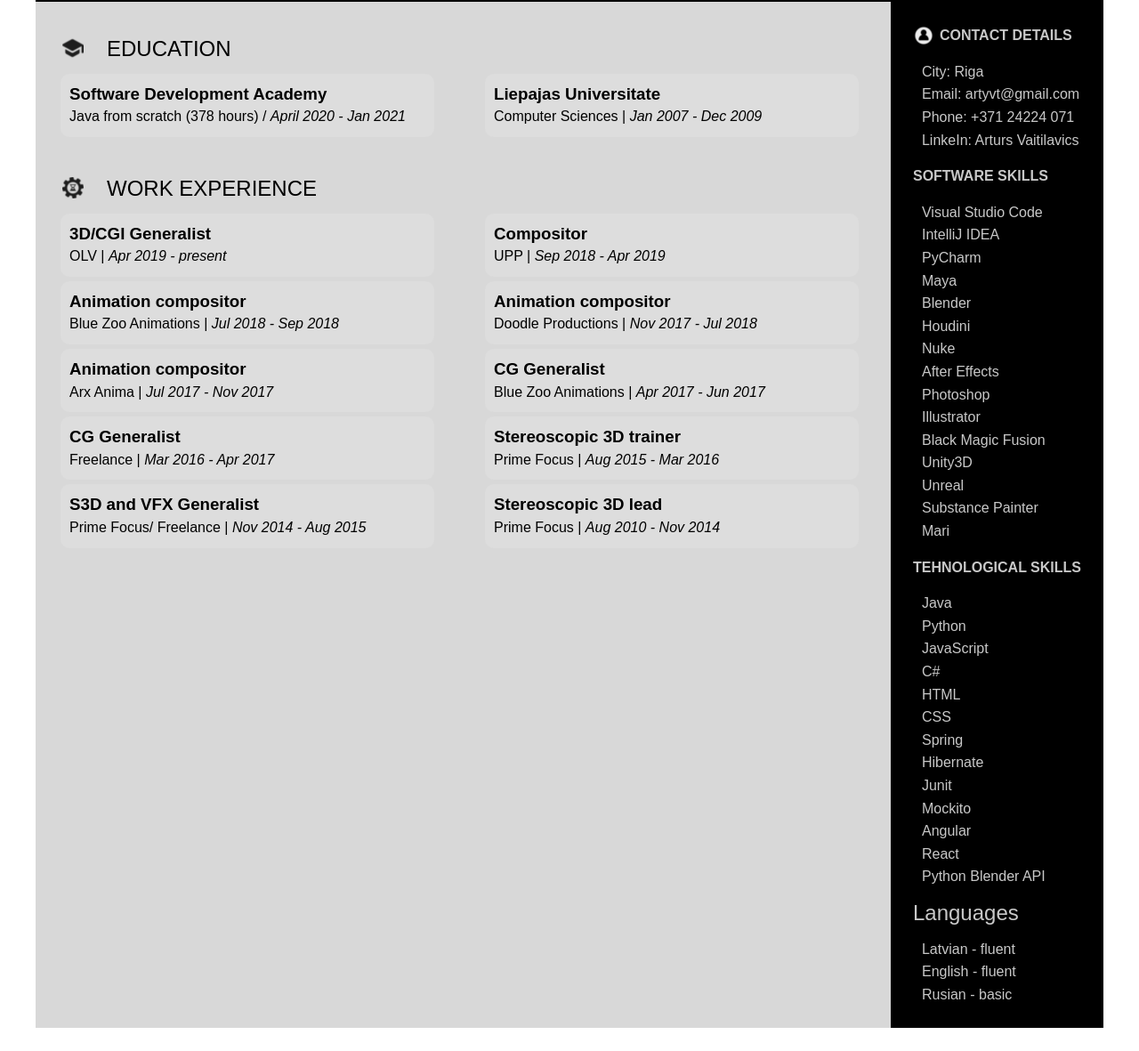
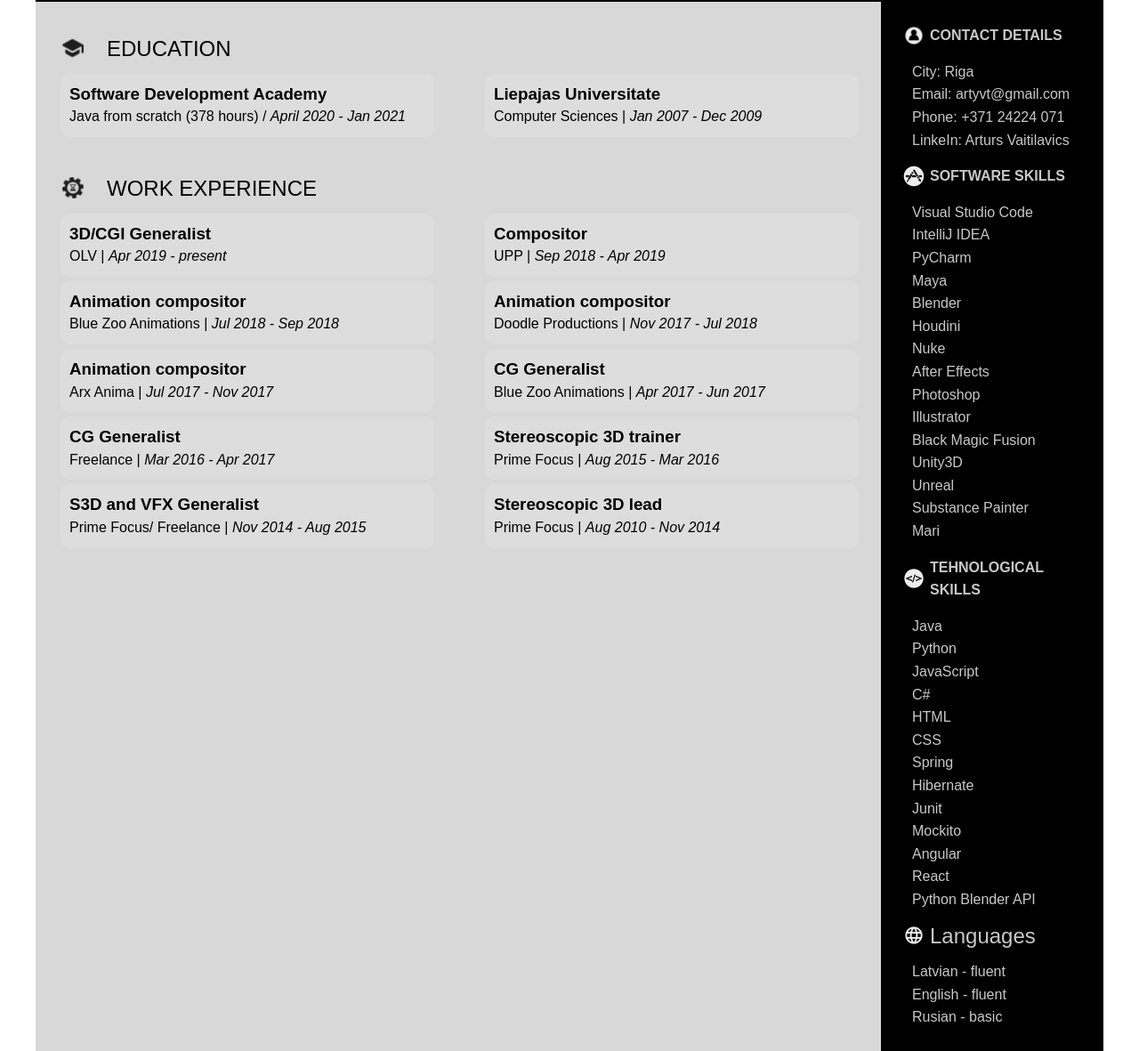
Before and after one commit to artursvaitilavics/artursvaitilavics.github.io, a plain HTML site: page cv-with-css.html in a window 1280 px wide. Shown: the part 261-1442 px from the top of the page at 89% size. Before the commit the page ends 1416 px from the top, so only its background shows below. Drawn offline with Linux system fonts and the light colour scheme.

Commit message:
DONE - final visual touches to html + css page

```diff
--- a/cv-with-css.html
+++ b/cv-with-css.html
@@ -139,7 +139,8 @@
             <div class="hist-container">
               <h3>CG Generalist</h3>
               <p>Freelance | <i>Mar 2016 - Apr 2017</i></p>
-            </div>
+              </div>
+
           </a>
             <a href="pages/css_web/PrimeFocus_01.html" target="_blank">
             <div class="hist-container">
@@ -171,22 +172,21 @@
             <h2 class="containers-right" id="contacts">CONTACT DETAILS</h2>
             <ul>
               <a
-              href="https://www.google.com/maps/place/Riga/@56.9715833,23.9890816,11z/data=!3m1!4b1!4m5!3m4!1s0x46eecfb0e5073ded:0x400cfcd68f2fe30!8m2!3d56.9496487!4d24.1051865"
-              target="_blank"
-            >
+                href="https://www.google.com/maps/place/Riga/@56.9715833,23.9890816,11z/data=!3m1!4b1!4m5!3m4!1s0x46eecfb0e5073ded:0x400cfcd68f2fe30!8m2!3d56.9496487!4d24.1051865"
+                target="_blank"
+              >
               <li class="contacts-links">
-
                   City: Riga
               </li></a>
-              <a href="mailto:artyvt@gmail.com"></a>
+              <a href="mailto:artyvt@gmail.com">
               <li class="contacts-links">
                 Email: artyvt@gmail.com
               </li></a>
-              <a href="tel:+371 24224 071"></a>
+              <a href="tel:+371 24224 071">
               <li class="contacts-links">
                 Phone: +371 24224 071
               </li></a>
-              <a href="https://www.linkedin.com/in/arturs-vaitilavics-a3b8162b/" target="_blank"></a>
+              <a href="https://www.linkedin.com/in/arturs-vaitilavics-a3b8162b/" target="_blank">
               <li class="contacts-links">
                 LinkeIn: Arturs Vaitilavics
               </li></a>
@@ -194,7 +194,7 @@
           </div>
 
           <div>
-            <h2 class="containers-right">SOFTWARE SKILLS</h2>
+            <h2 class="containers-right" id="software-skills">SOFTWARE SKILLS</h2>
             <ul>
               <li>Visual Studio Code</li>
               <li>IntelliJ IDEA</li>
@@ -214,7 +214,7 @@
             </ul>
           </div>
           <div>
-            <h2 class="containers-right">TEHNOLOGICAL SKILLS</h2>
+            <h2 class="containers-right" id="coding-skills">TEHNOLOGICAL SKILLS</h2>
             <ul>
               <li>Java</li>
               <li>Python</li>
@@ -231,9 +231,8 @@
               <li>Python Blender API</li>
             </ul>
           </div>
-
           <div>
-            <h2>Languages</h2>
+            <h2 id="languages">Languages</h2>
             <ul>
               <li>Latvian - fluent</li>
               <li>English - fluent</li>
--- a/resources/css/css-cv-style.css
+++ b/resources/css/css-cv-style.css
@@ -25,6 +25,9 @@
   transition-timing-function: ease-out;
   font-weight: 500;
 }
+
+
+
 
 #navbar a:hover {
   background-color: rgb(59, 59, 59);
@@ -235,3 +238,27 @@ header p {
   background-position-x:left;
   padding-left: 30px;
 }
+
+#software-skills {
+  background-image: url("../images/AppIcon.png");
+  background-repeat: no-repeat;
+  background-position-y:center;
+  background-position-x:left;
+  padding-left: 30px;
+}
+
+#coding-skills{
+  background-image: url("../images/CodingIcon.png");
+  background-repeat: no-repeat;
+  background-position-y:center;
+  background-position-x:left;
+  padding-left: 30px;
+}
+
+#languages{
+  background-image: url("../images/LanguageIcon.png");
+  background-repeat: no-repeat;
+  background-position-y:center;
+  background-position-x:left;
+  padding-left: 30px;
+}
```
Also changed, not shown: resources/images/AppIcon.png (added), resources/images/CodingIcon.png (added), resources/images/LanguageIcon.png (added), resources/images/app_icon_apple.jpg (added), resources/images/language_white_192x192.png (added).
